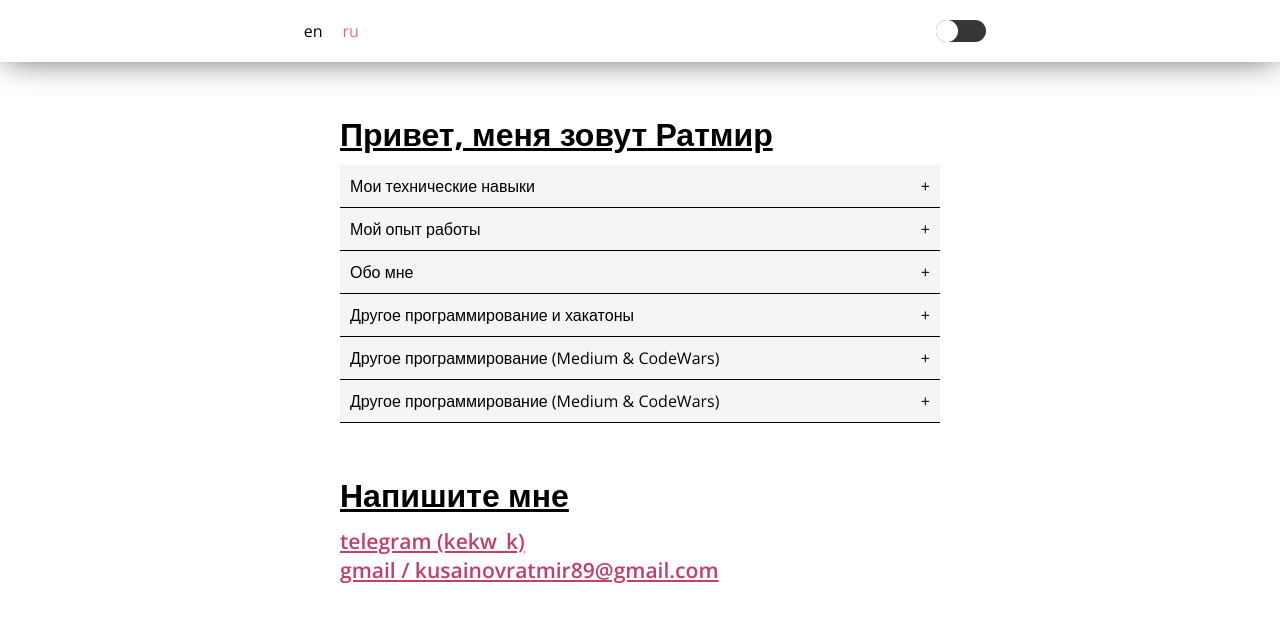
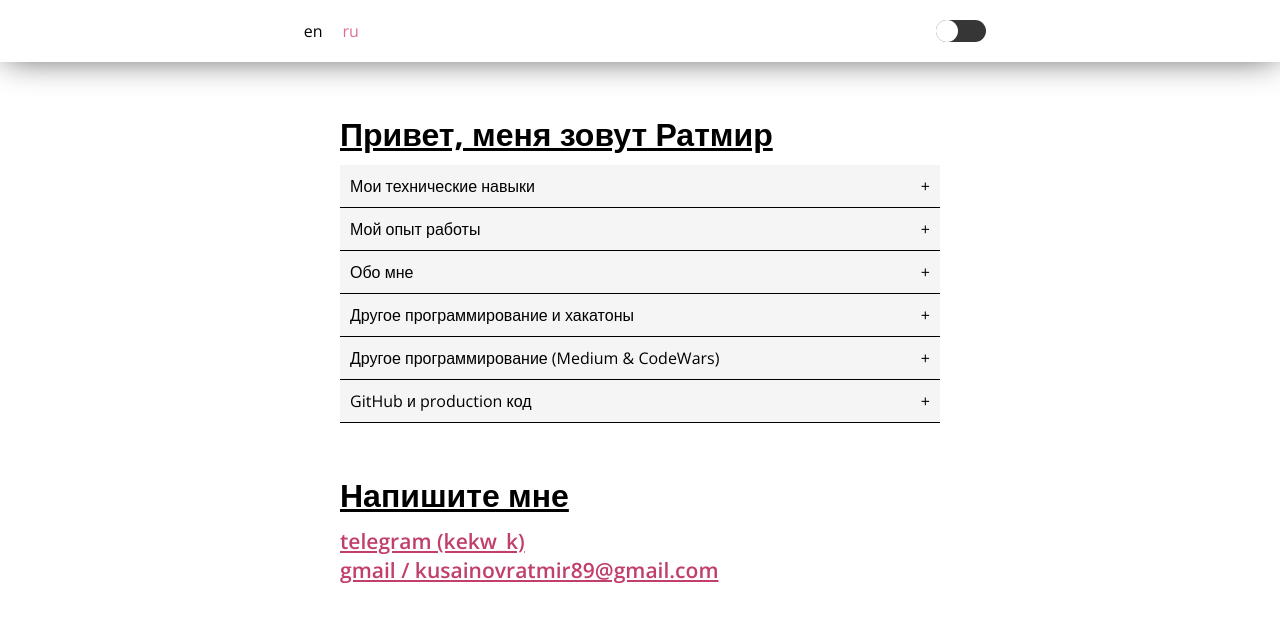
Before and after one commit to kusainovv/core.kus, a Next.js app: page / in a window 1280 px wide. Shown: the top 622 px of the page. Built offline with nearby package versions, Linux system fonts and the light colour scheme.

Commit message:
fix dictionary and other components --feature --refactoring

```diff
--- a/pages/components/Languages.tsx
+++ b/pages/components/Languages.tsx
@@ -8,7 +8,6 @@ const Lang = styled.p<{ isActive: boolean }>`
 
     color: ${ props => props.isActive ? 'palevioletred' : 'inherit' };
 
-    transition: 0.4s;
     &:hover {
        text-decoration: underline;
     }
--- a/pages/dict/enMessages.ts
+++ b/pages/dict/enMessages.ts
@@ -41,6 +41,7 @@ export const enMessages = {
         workExp: "My work experience",
         aboutMe: "About me",
         hackathons: 'Other programming and hackathon',
+        githubProdCode: 'GitHub and production code',
         otherProgramming: "Other programming (Medium & CodeWars)",
         contactWithMe: 'Contact with me'
     },
@@ -48,6 +49,7 @@ export const enMessages = {
     common: {
         my: 'My',
         in: 'In',
-        thisRepository: 'this repository'
+        thisRepository: 'this repository',
+        place: 'place'
     }
 }
--- a/pages/dict/ruMessages.ts
+++ b/pages/dict/ruMessages.ts
@@ -42,12 +42,14 @@ export const ruMessages = {
         aboutMe: "Обо мне",
         hackathons: "Другое программирование и хакатоны",
         otherProgramming: 'Другое программирование (Medium & CodeWars)',
+        githubProdCode: 'GitHub и production код',
         contactWithMe: 'Напишите мне'
     },
 
     common: {
         my: 'Мой',
         in: 'В',
-        thisRepository: 'этот репозиторий'
+        thisRepository: 'этот репозиторий',
+        place: 'место'
     },
 }
--- a/pages/index.tsx
+++ b/pages/index.tsx
@@ -79,7 +79,7 @@ export default function Home() {
           </Tab>
         </Accordion>
 
-        <Accordion title={dictionary(lang).titles.otherProgramming} theme={theme}>
+        <Accordion title={dictionary(lang).titles.githubProdCode} theme={theme}>
           <Tab>
             <GithubProductionCode theme={theme} lang={lang} />
           </Tab>
```
